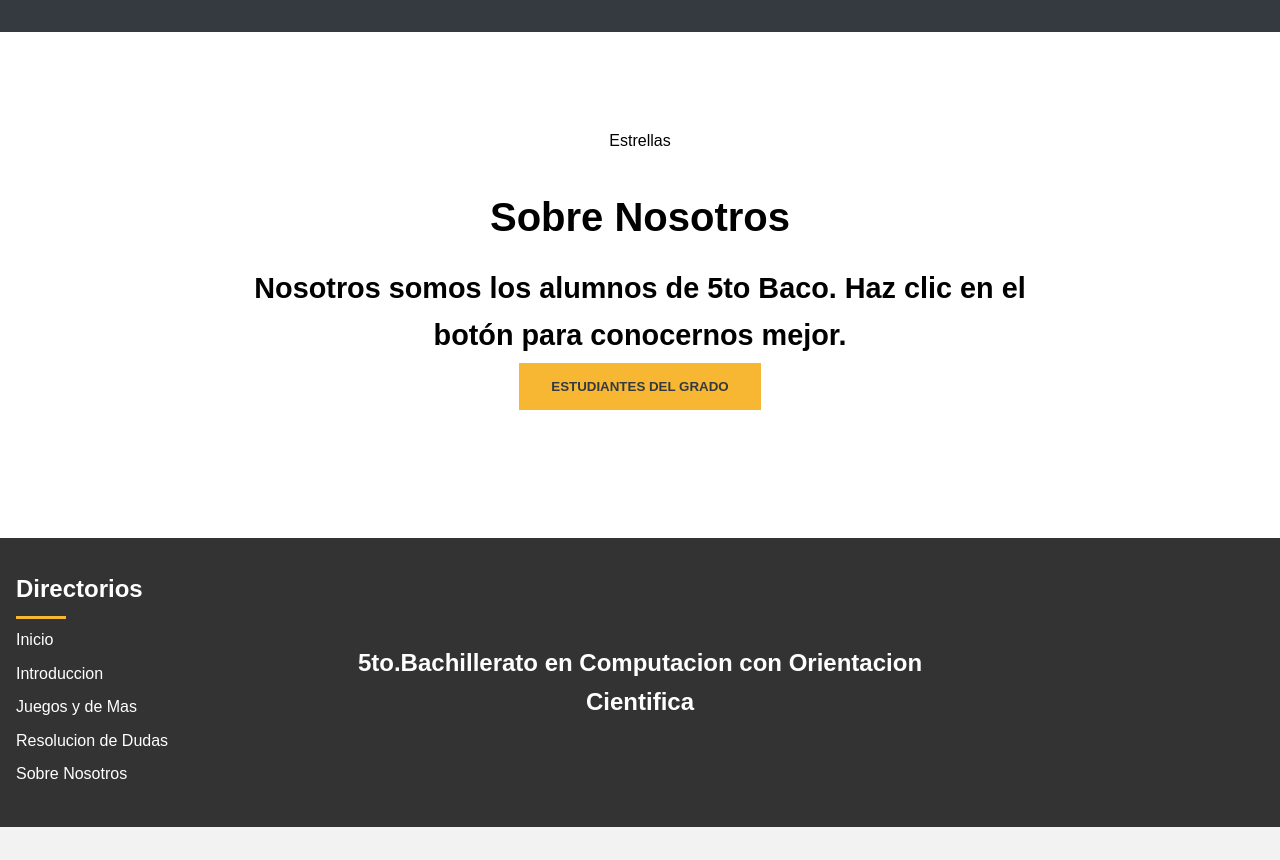
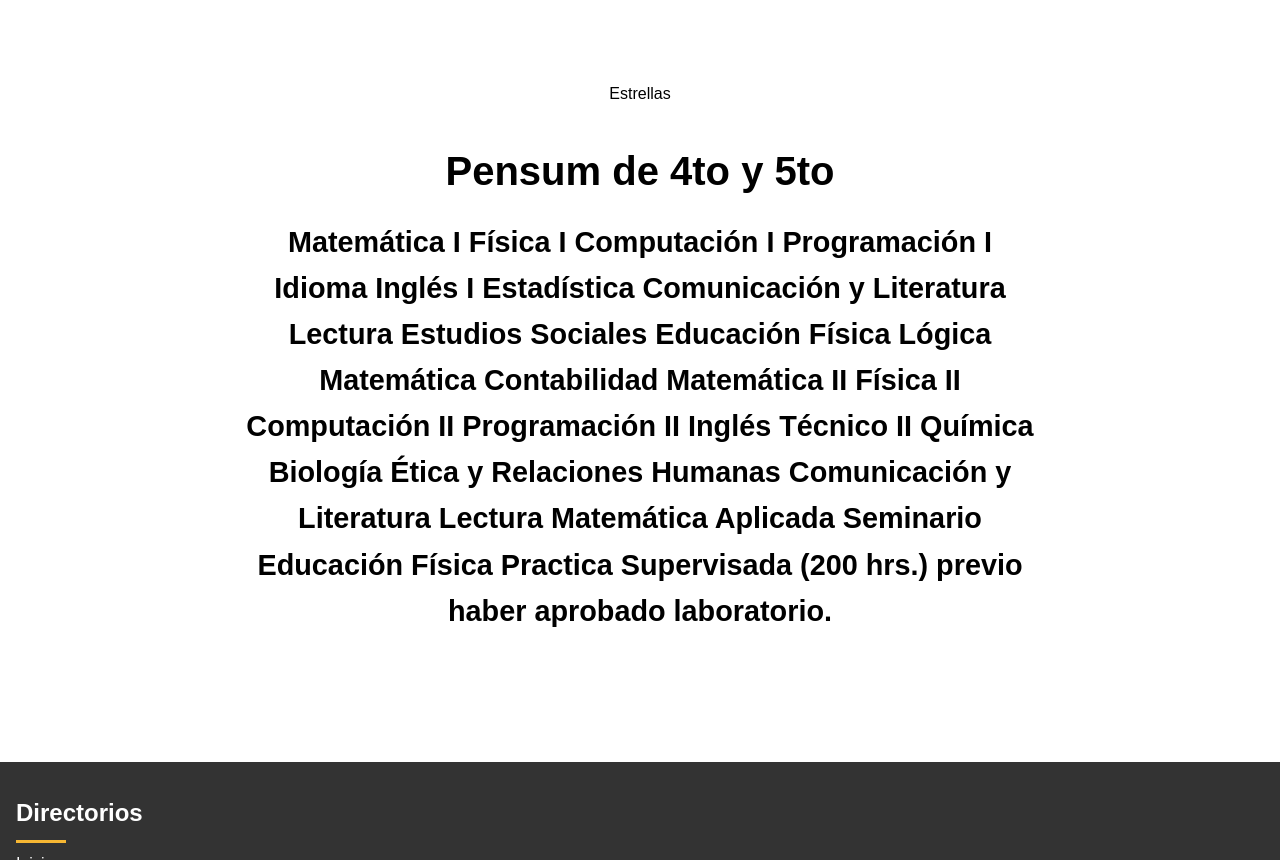
Before and after one commit to ArturoBaiza/Pagina-de-5to.Baco, a plain HTML site: page index.html in a window 1280 px wide. Shown: the part 1940-2800 px from the top of the page. Before the commit the page ends 2767 px from the top, so only its background shows below. Drawn offline with Linux system fonts and the light colour scheme.

Commit message:
Update 2 index.html

```diff
--- a/index.html
+++ b/index.html
@@ -15,9 +15,9 @@
     <ul class="menu">
       <li><a href="#hero">Inicio</a></li>
       <li><a href="#about">Introducción</a></li>
-      <li><a href="#products">Informacion</a></li>
+      <li><a href="#products">Nuestros Objetivos</a></li>
       <li><a href="#support">Resolución de Dudas</a></li>
-      <li><a href="#banner">Ofrecemos</a></li>
+      <li><a href="#banner">Pensum de los 2 años</a></li>
     </ul>
     <div class="menu-bar">
       Menú
@@ -50,7 +50,7 @@
   <!-- Products section -->
   <section id="products" class="products">
     <div class="container">
-      <h2>Juegos y Mas</h2>
+      <h2>Nuestros Objetivos</h2>
       <div class="divider"></div>
       <div class="container-products">
         <article>
@@ -59,25 +59,22 @@
             <div class="content-price">
               <p class="last-price">La carrera de bachiller en computación con orientación científica forma profesionales para desarrollar tecnologías avanzadas, aplicar computación en investigación y ofrecer soporte técnico en sistemas informáticos.
 </p>
-              <p class="new-price">Programacion</p>
             </div>
           </div>
         </article>
         <article>
           <div class="content-product-info">
-            <h4>Galeria de Construccion</h4>
+            <h4>Nuestra misión</h4>
             <div class="content-price">
-              <p class="last-price">Carrusel de</p>
-              <p class="new-price">Imagenes</p>
+              <p class="last-price">Formar profesionales en computación con orientación científica, capacitados para desarrollar tecnologías avanzadas, aplicar métodos computacionales en la investigación y ofrecer soporte técnico eficaz.</p>
             </div>
           </div>
         </article>
         <article>
           <div class="content-product-info">
-            <h4>Juego Fisico de Rompecabezas</h4>
+            <h4>Nuestra visión</h4>
             <div class="content-price">
-              <p class="last-price">Juego</p>
-              <p class="new-price">Fisico</p>
+              <p class="last-price">Ser líderes en la formación de expertos en computación científica, impulsando la innovación tecnológica y la resolución de problemas complejos en un mundo en constante evolución.</p>
             </div>
           </div>
         </article>
@@ -103,9 +100,35 @@
         Estrellas
       </div>
       <div class="secundary-info">
-        <h2>Sobre Nosotros</h2>
-        <h3>Nosotros somos los alumnos de 5to Baco. Haz clic en el botón para conocernos mejor.</p>
-        <button id="btn-saber" class="btn-saber">Estudiantes del Grado</button>
+        <h2>Pensum de 4to y 5to</h2>
+        <h3>Matemática I
+Física I
+Computación I
+Programación I
+Idioma Inglés I
+Estadística
+Comunicación y Literatura
+Lectura
+Estudios Sociales
+Educación Física
+Lógica Matemática
+Contabilidad
+
+Matemática II
+Física II
+Computación II
+Programación II
+Inglés Técnico II
+Química
+Biología
+Ética y Relaciones Humanas
+Comunicación y Literatura
+Lectura
+Matemática Aplicada
+Seminario
+Educación Física
+Practica Supervisada (200 hrs.) previo haber aprobado laboratorio.
+</p>
       </div>
     </div>
   </section>
@@ -119,13 +142,13 @@
         <ul class="menu">
           <li><a href="#hero">Inicio</a></li>
           <li><a href="#about">Introduccion</a></li>
-          <li><a href="#products">Juegos y de Mas</a></li>
+          <li><a href="#products">Nuestros Objetivos</a></li>
           <li><a href="#support">Resolucion de Dudas</a></li>
-          <li><a href="#banner">Sobre Nosotros</a></li>
+          <li><a href="#banner">Pensum de los 2 años</a></li>
         </ul>
       </div>
       <div class="brand">
-        <h2>5to.Bachillerato en Computacion con Orientacion Cientifica</h2>
+        <h2>Bachiller en Computacion con Orientacion Cientifica</h2>
       </div>
     </div>
   </footer>
```
